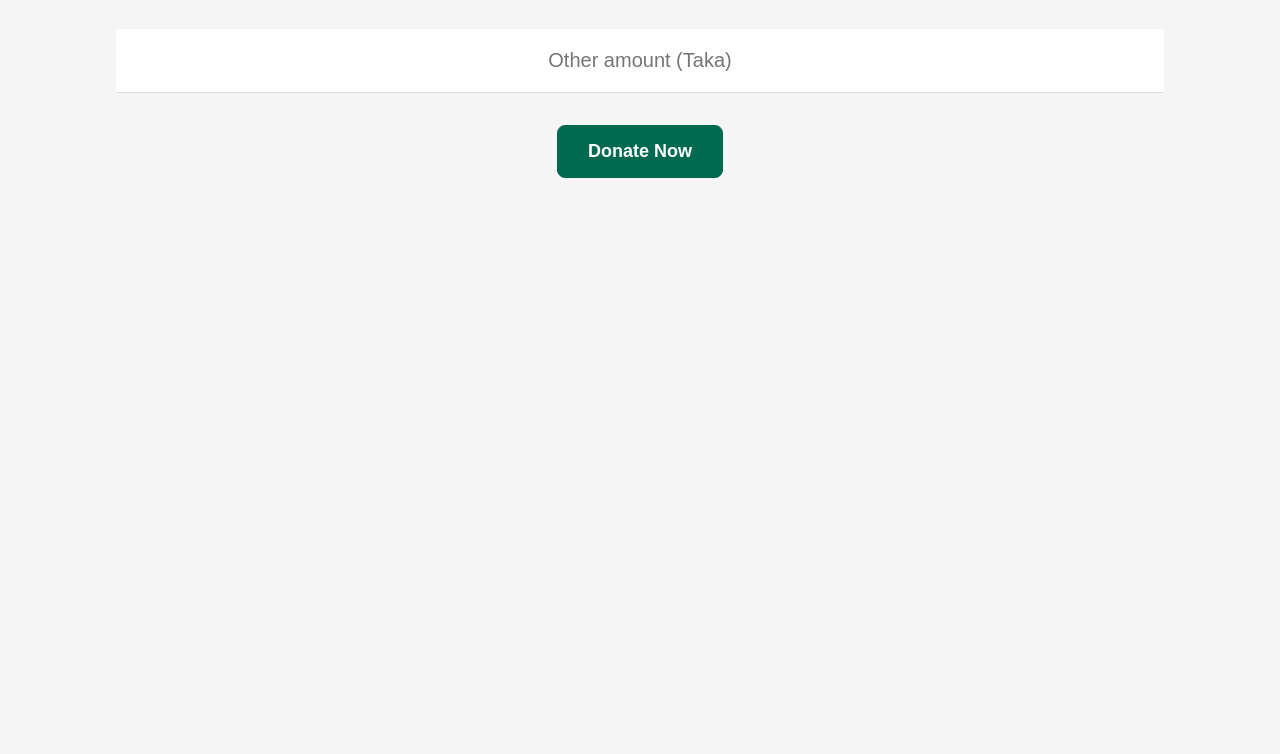
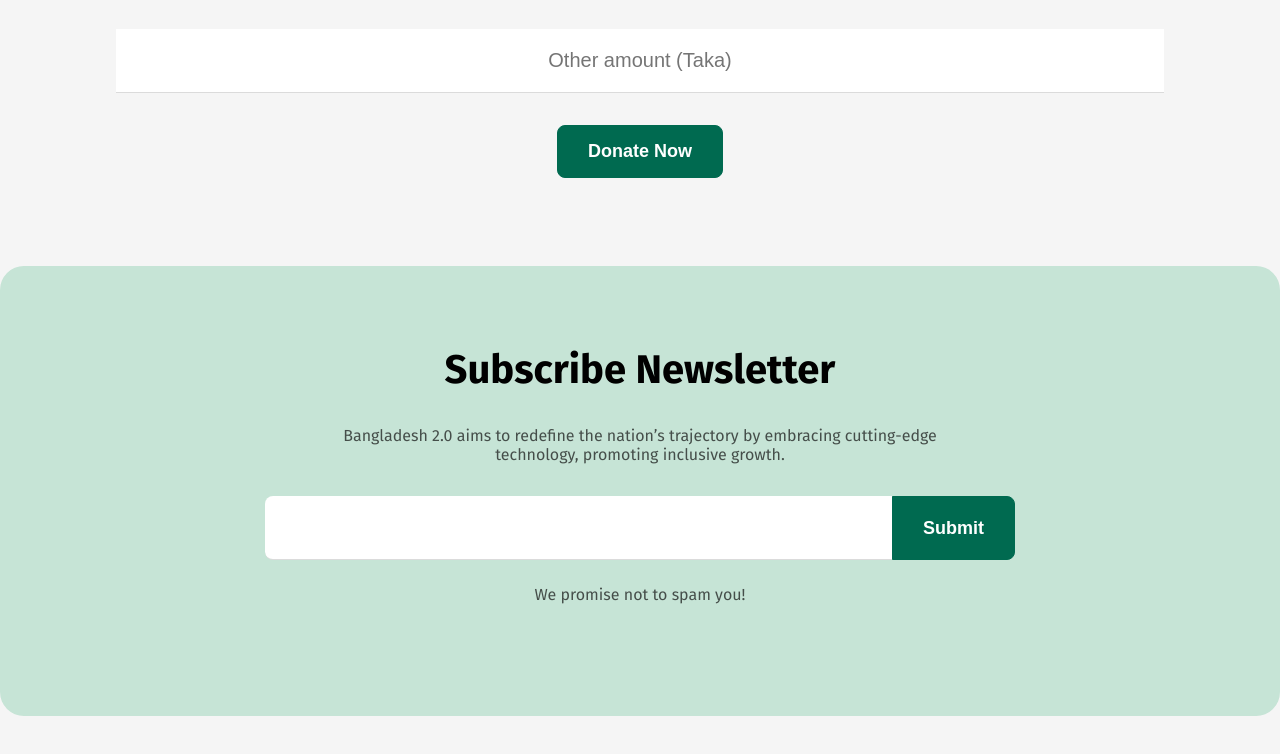
Before and after one commit to mdshishirhossain/assignment-1-B11A1, a plain HTML site: page index.html in a window 1280 px wide. Shown: the part 3490-4244 px from the top of the page. Before the commit the page ends 3756 px from the top, so only its background shows below. Drawn offline with Linux system fonts and the light colour scheme.

Commit message:
added newsletter section

```diff
--- a/index.html
+++ b/index.html
@@ -149,6 +149,20 @@
             </div>
 
         </section>
+
+        <section class="newsletter-section">
+            <div class="newsletter">
+                <h2 class="section-heading text-center">Subscribe Newsletter</h2>
+            <p class="section-info info-color text-center">Bangladesh 2.0 aims to redefine the nation’s trajectory by embracing cutting-edge <br> technology, promoting inclusive growth.</p>
+            <div class="newsletter-email">
+                <input type="email" name="email" id="email">
+                <input class="btn-primary btn-newsletter" type="submit" value="Submit"></div>
+            </div>
+
+            <p class="section-info info-color text-center">We promise not to spam you!</p>
+
+
+        </section>
     </main>
     <footer></footer>
 
--- a/style/style.css
+++ b/style/style.css
@@ -303,7 +303,7 @@ nav {
     cursor: pointer;
 }
 
-input[type="text"]{
+input[type="text"], input[type="email"]{
     width: 95%;
     padding: 20px 40px;
     text-align: center;
@@ -317,3 +317,29 @@ input[type="text"]{
 .donate-input{
     margin-bottom: 32px;
 }
+
+.newsletter-section{
+    background-color: #C6E4D6;
+    padding: 80px 60px;
+    border-radius: 24px;
+    margin-bottom: 80px;
+
+}
+
+.newsletter{
+    max-width: 750px;
+    margin: 0 auto;
+}
+
+.newsletter-email{
+    display: flex;
+    margin-bottom: 25px;
+}
+
+.btn-newsletter{
+    border-radius: 0 8px 8px 0;
+}
+
+input[type="email"]{
+    border-radius: 8px 0px 0px 8px;;
+}
```
